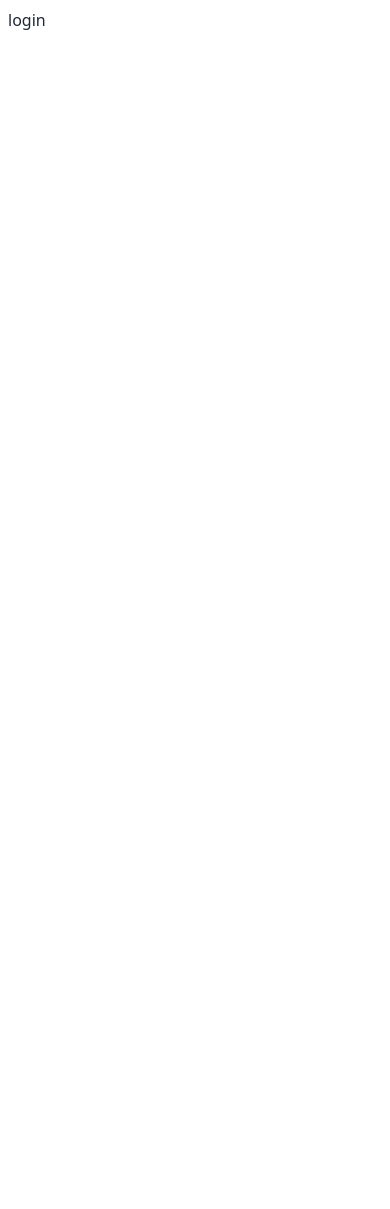
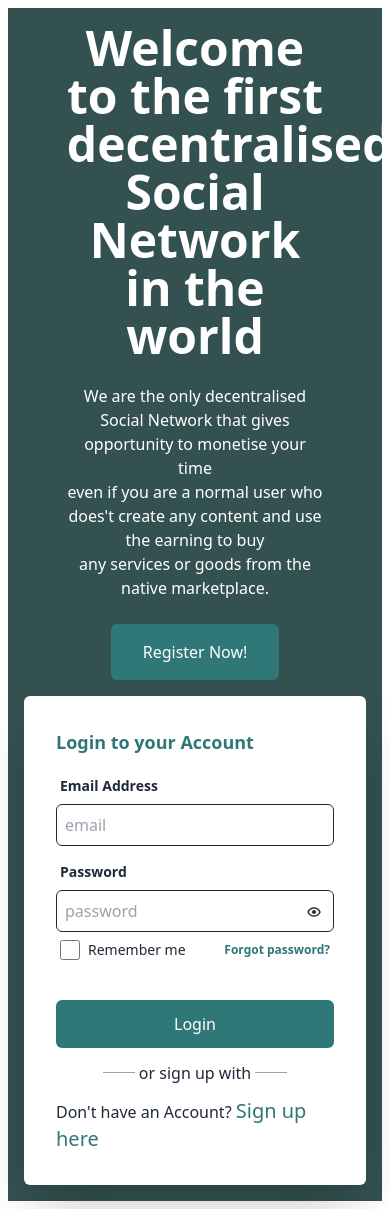
Before and after one commit to MahmudulMahi/QP-Frontend, a React (Vite) app: page /login in a window 390 px wide. Before the commit the page ends 844 px from the top, so only its background shows below. Built offline with nearby package versions, Linux system fonts and the light colour scheme.

Commit message:
design login page with responsive layout

```diff
--- a/package.json
+++ b/package.json
@@ -14,6 +14,7 @@
     "match-sorter": "^6.3.4",
     "react": "^18.3.1",
     "react-dom": "^18.3.1",
+    "react-icons": "^5.2.1",
     "react-router-dom": "^6.24.1",
     "sort-by": "^1.2.0"
   },
--- a/src/Pages/Common/Login/Login.jsx
+++ b/src/Pages/Common/Login/Login.jsx
@@ -1,9 +1,60 @@
 import React from 'react';
+import { BiShow } from "react-icons/bi";
 
 const Login = () => {
   return (
-    <div>
-      <h2>login</h2>
+    <div className="hero bg-[#183a3ae0] min-h-screen">
+      <div className="hero-content flex-col lg:flex-row">
+        <div className="text-center lg:text-left w-9/12">
+          <h1 className="text-5xl font-bold text-white">Welcome to the first <br />  decentralised Social Network <br /> in the world</h1>
+          <p className="py-6 text-white">
+            We are the only decentralised Social Network that gives opportunity to monetise your time <br /> even if you are a normal user who does't create any content and use the earning to buy <br /> any services or goods from the native marketplace.
+          </p>
+          <button className=" bg-[#307777] px-8 py-4 rounded-md text-white ">Register Now!</button>
+        </div>
+        <div className=" bg-base-100  max-w-sm shrink-0 shadow-2xl rounded-md">
+          <form className="card-body">
+            <div className="form-control">
+              <p className='text-[#307777] font-bold text-lg'>Login to your Account</p>
+              <label className="label font-semibold mt-3">
+                <span className="label-text">Email Address </span>
+              </label>
+              <input type="email" placeholder="email" className="border-[1px] border-current p-2 rounded-md" required />
+            </div>
+            <div className="form-control">
+              <label className="label font-semibold relative">
+                <span className="label-text">Password</span>
+                <div className='absolute right-3 top-[50px]'>
+                  <BiShow />
+                </div>
+              </label>
+
+              <input type="password" placeholder="password" className="border-[1px] border-current p-2 rounded-md" required />
+              <div className='flex justify-between'>
+                <label className=" label">
+
+                  <input type="checkbox" className="w-5 h-5 accent-[#307777]   " />
+                  <span className="label-text ml-2 ">Remember me</span>
+                </label>
+
+                <label className="label">
+                  <a href="#" className="label-text-alt text-[#307777] font-semibold ">Forgot password?</a>
+                </label>
+              </div>
+            </div>
+            <div className="form-control mt-6">
+              <button className="py-3 bg-[#307777] rounded-md text-white">Login</button>
+            </div>
+            {/* <div className="divider divider-neutral  ">or sign up with</div> */}
+            <div className='flex justify-center items-center gap-1  mx-auto'>
+              <hr className="border-gray-400 w-8 my-4" />
+              <p className="mx-auto">or sign up with</p>
+              <hr className="border-gray-400 w-8 my-4" />
+            </div>
+            <p>Don't have an Account? <span className='text-xl text-[#307777] font-medium'>Sign up here</span></p>
+          </form>
+        </div>
+      </div>
     </div>
   );
 };
--- a/src/Pages/Common/Navber/Navber.jsx
+++ b/src/Pages/Common/Navber/Navber.jsx
@@ -23,10 +23,14 @@ import { Link, NavLink } from 'react-router-dom';
 import { useState } from "react";
 
 const Navber = () => {
-  const [isOpen, setIsOpen] = useState(false);
+  const [isOpenUserDropdown, setIsOpenUserDropdown] = useState(false);
+  const [isOpenDropdownSm, setIsOpenDropdownSm] = useState(false);
 
   const toggleDropdown = () => {
-    setIsOpen(!isOpen);
+    setIsOpenUserDropdown(!isOpenUserDropdown);
+  };
+  const toggleDropdownSm = () => {
+    setIsOpenDropdownSm(!isOpenDropdownSm);
   };
   return (
     // navbar bg-black flex justify-between items-center
@@ -49,35 +53,47 @@ const Navber = () => {
         <NavLink><img className='w-6 h-6' src={smallicon3} alt="" /></NavLink>
         <NavLink><img className='w-6 h-6' src={smallicon4} alt="" /></NavLink>
         <NavLink><img className='w-6 h-6' src={smallicon5} alt="" /></NavLink>
-        <NavLink><img className='w-6 h-6' src={user} alt="" /></NavLink>
+        <button onClick={toggleDropdownSm} className="flex items-center">
+        <img className='w-6 h-6' src={user} alt="Profile" />
+      </button>
+      {isOpenDropdownSm && (
+        <div className="absolute right-0 mt-40 w-48 bg-white border rounded shadow-lg">
+          <NavLink to="/login" className="block w-full text-left px-4 py-2 text-gray-800 hover:bg-gray-200">Login</NavLink>
+          <NavLink to="/registration" className="block w-full text-left px-4 py-2 text-gray-800 hover:bg-gray-200">Register</NavLink>
+        </div>
+      )}
       </div>
 
 
 
       {/* Large device view */}
-      <div className="hidden lg:flex justify-between w-full">
+      <div className="hidden  lg:flex justify-between w-full">
         <div className="flex items-center">
           <img className='mr-6' src={logo} alt="" />
-          <img className='hidden lg:block' src={searchber} alt="" />
+          <img className='hidden lg:block w-80' src={searchber} alt="" />
         </div>
         <div className="navbar-center hidden lg:flex ">
-          <div className='flex space-x-[80px] ml-64'>
+          <div className='flex space-x-[50px] ml-64'>
 
             <NavLink
               to="/"
               className={({ isActive }) =>
-                isActive ? 'border-b-4 border-[#307777]' : ''
+                isActive ? 'border-b-4 border-[#307777] ' : ''
               }
             >
+              {/* btn btn-ghost */}
               <button className="btn btn-ghost">
-                <img className='w-6 h-6 mb-5' src={homebtn} alt="Home" />
+                <img className='w-6 h-6 mb-1' src={homebtn} alt="Home" />
               </button>
             </NavLink>
 
-            <NavLink><img className='w-6 h-6' src={navicon1} alt="" /></NavLink>
-            <NavLink><img className='w-6 h-6' src={navicon2} alt="" /></NavLink>
-            <NavLink><img className='w-6 h-6' src={navicon3} alt="" /></NavLink>
-            <NavLink><img className='w-6 h-6' src={navicon4} alt="" /></NavLink>
+            <NavLink><button className="btn btn-ghost"><img className='w-6 h-6' src={navicon1} alt="" /></button></NavLink>
+            <NavLink><button className="btn btn-ghost"><img className='w-6 h-6' src={navicon2} alt="" /></button></NavLink>
+
+            <NavLink><button className="btn btn-ghost"><img className='w-6 h-6' src={navicon3} alt="" /></button></NavLink>
+
+            <NavLink><button className="btn btn-ghost"><img className='w-6 h-6' src={navicon4} alt="" /></button></NavLink>
+
           </div>
         </div>
         <div className="navbar-end hidden lg:flex">
@@ -89,7 +105,7 @@ const Navber = () => {
         <img className='max-w-12 max-h-12' src={profile} alt="Profile" />
       </button>
 
-      {isOpen && (
+      {isOpenUserDropdown && (
         <div className="absolute  mt-12 w-36 bg-white border rounded shadow-lg">
          <Link to='/login'> <button className="block w-full text-left px-4 py-2 text-gray-800 hover:bg-gray-200">Login</button></Link>
           <Link to='/registration'><button className="block w-full text-left px-4 py-2 text-gray-800 hover:bg-gray-200">Register</button></Link>
--- a/src/Pages/Common/Registration/Registration.jsx
+++ /dev/null
@@ -1,11 +0,0 @@
-import React from 'react';
-
-const Registration = () => {
-  return (
-    <div>
-      <h3>gg</h3>
-    </div>
-  );
-};
-
-export default Registration;
```
Also changed, not shown: 1 other file (tests, documents, lock files or other folders).
